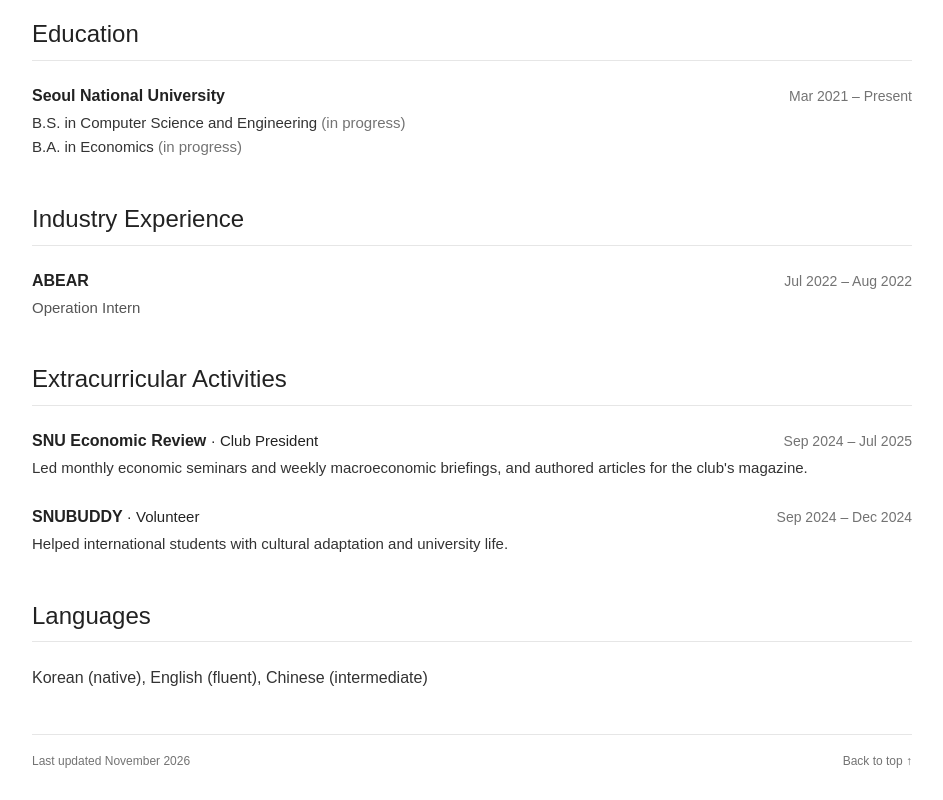
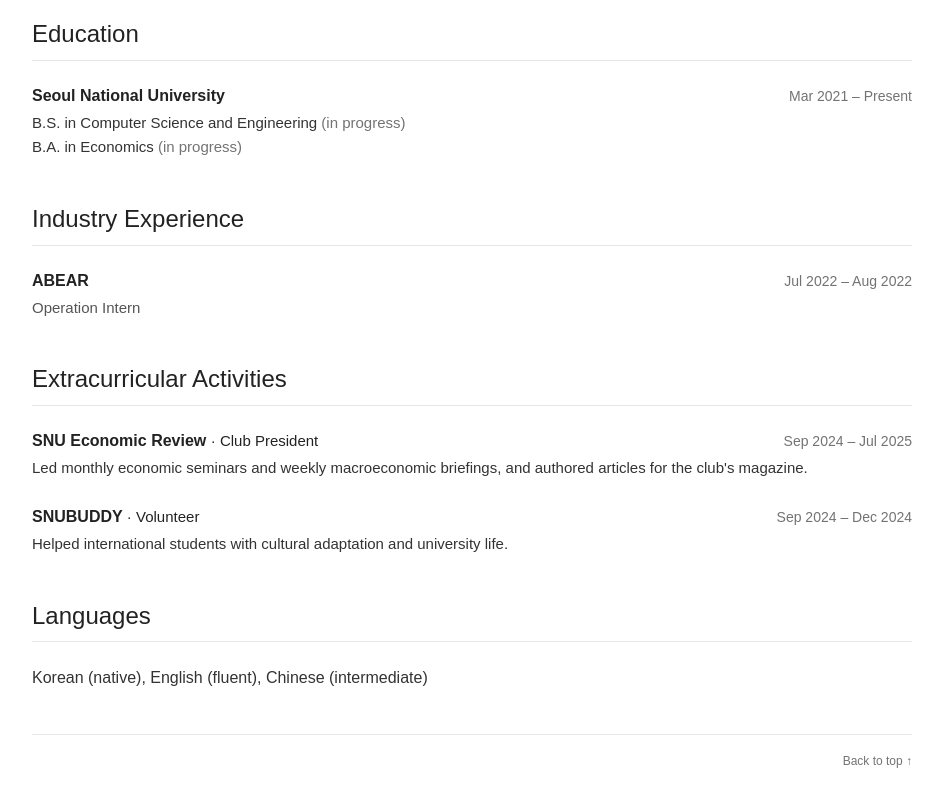
Before and after one commit to junhaham/junhaham.github.io, a plain HTML site: page index.html in a window 1280 px wide. Shown: the part 1439-2239 px from the top of the page, without its empty margins (168-1111 px from the left). Drawn offline with Linux system fonts and the light colour scheme.

Commit message:
Remove last updated date from homepage footer

```diff
--- a/assets/style.css
+++ b/assets/style.css
@@ -75,8 +75,7 @@ sup { font-size: .7em; line-height: 0; }
 .entry ul { font-size: 15px; padding-left: 19px; margin: 6px 0 0; }
 .entry li { margin: 2px 0; }
 .muted { color: var(--muted); }
-footer { display: flex; justify-content: space-between; gap: 20px; border-top: 1px solid var(--line); padding-top: 17px; color: var(--muted); font-size: 12px; }
-footer p { margin: 0; }
+footer { display: flex; justify-content: flex-end; border-top: 1px solid var(--line); padding-top: 17px; color: var(--muted); font-size: 12px; }
 footer a { color: var(--muted); }
 .skip-link { position: fixed; left: 16px; top: -60px; background: #fff; padding: 8px 14px; z-index: 10; border: 1px solid var(--link); }
 .skip-link:focus { top: 12px; }
--- a/index.html
+++ b/index.html
@@ -11,7 +11,7 @@
   <meta property="og:url" content="https://junhaham.github.io/">
   <link rel="canonical" href="https://junhaham.github.io/">
   <link rel="icon" type="image/svg+xml" href="assets/favicon.svg">
-  <link rel="stylesheet" href="assets/style.css?v=b518c3a0e002">
+  <link rel="stylesheet" href="assets/style.css?v=92e3eb297f1d">
   <script src="assets/main.js" defer></script>
   <script type="application/ld+json">{"@context": "https://schema.org", "@type": "Person", "name": "Junha Ham", "url": "https://junhaham.github.io/", "email": "mailto:mattham2002@gmail.com", "jobTitle": "Undergraduate Researcher", "affiliation": {"@type": "Organization", "name": "Seoul National University"}, "sameAs": ["https://github.com/junhaham"], "knowsAbout": ["Causal machine learning", "Causal foundation models", "World models", "Robot learning and perception"]}</script>
   <title>Junha Ham</title>
@@ -165,7 +165,7 @@
         <p>Korean (native), English (fluent), Chinese (intermediate)</p>
       </section>
     </main>
-    <footer><p>Last updated November 2026</p><a href="#about">Back to top ↑</a></footer>
+    <footer><a href="#about">Back to top ↑</a></footer>
   </div>
   <div class="toast" role="status" aria-live="polite" hidden></div>
 </body>
```
Also changed, not shown: 1 other file.
